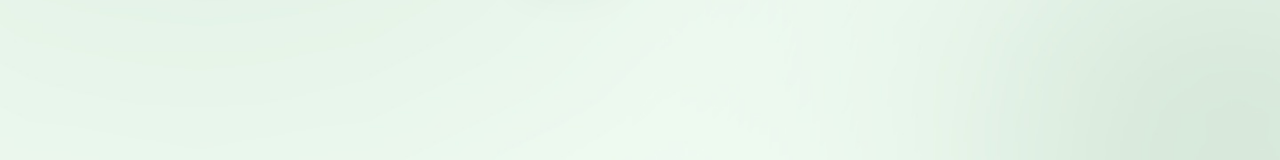
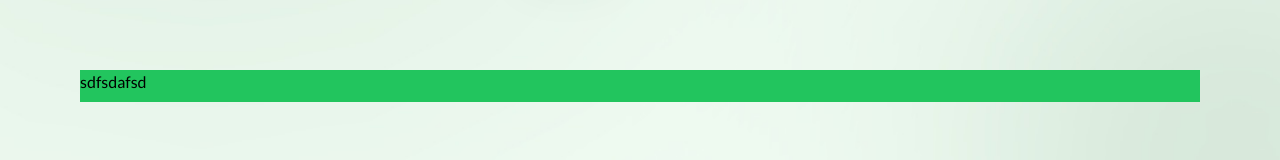
Before and after one commit to Colab-Apes/landingpage, a React (Create React App) app: page / in a window 1280 px wide. Shown: the part 612-772 px from the top of the page. Built offline with nearby package versions, Linux system fonts and the light colour scheme.

Commit message:
added  image

```diff
--- /dev/null
+++ b/src/Components/Socials.jsx
@@ -0,0 +1,11 @@
+import React from "react";
+
+const Socials = () => {
+  return (
+    <div className="flex w-full bg-green-500 h-[2rem]  float-right">
+      sdfsdafsd
+    </div>
+  );
+};
+
+export default Socials;
--- a/src/Pages/LandingPage.jsx
+++ b/src/Pages/LandingPage.jsx
@@ -3,12 +3,14 @@ import NavBar from "../Components/NavBar";
 import Circles from "./../Components/Circles";
 import Hero from "./../Components/Hero";
 import image from "../assets/hero.jpeg";
+import Socials from './../Components/Socials';
 
 const LandingPage = () => {
   return (
     <div className="px-20 h-screen w-full bg-[#F5FFF7] bg-no-repeat  font-lato bg-mobilehero md:bg-hero  bg-cover">
       <NavBar />
       <Hero />
+      <Socials />
     </div>
   );
 };
```
